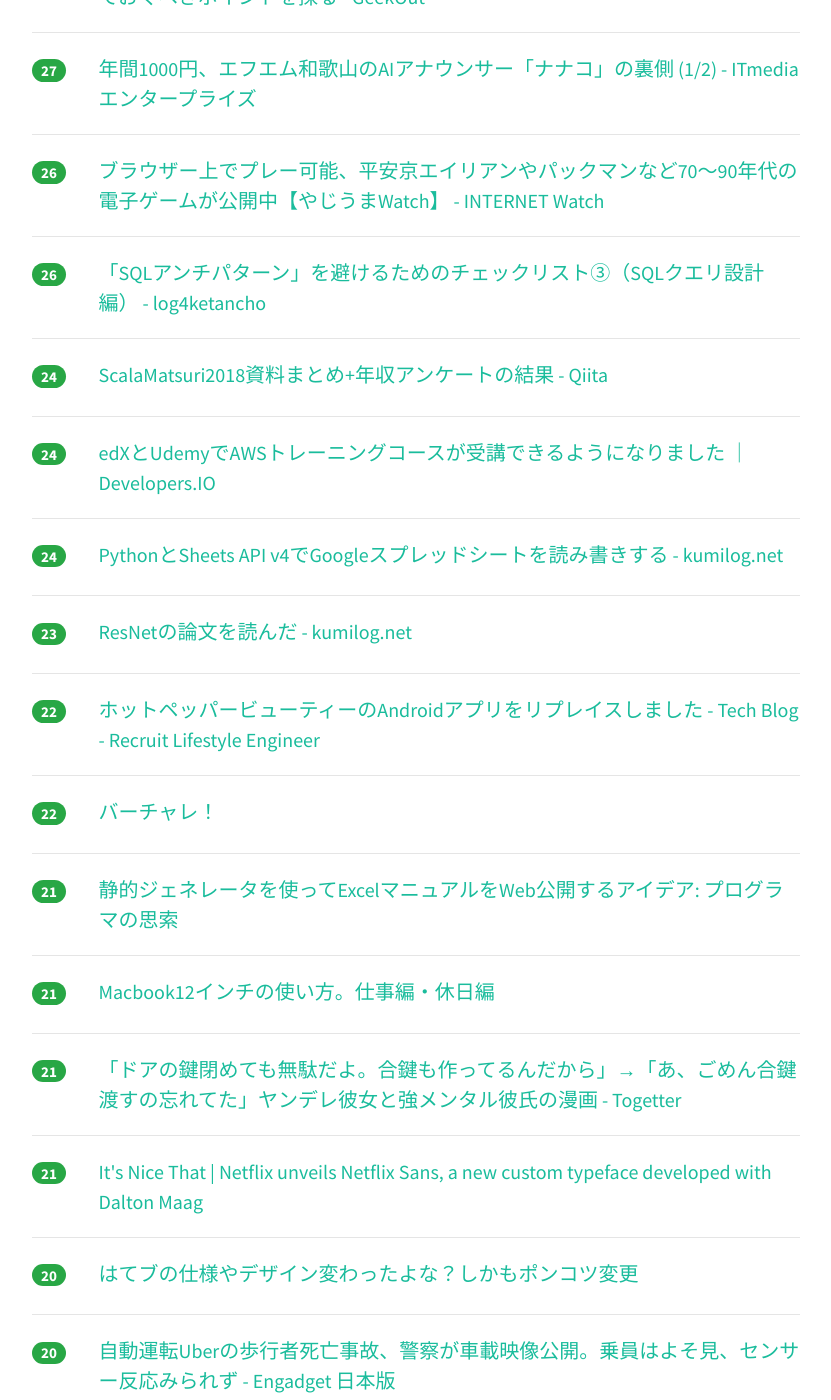
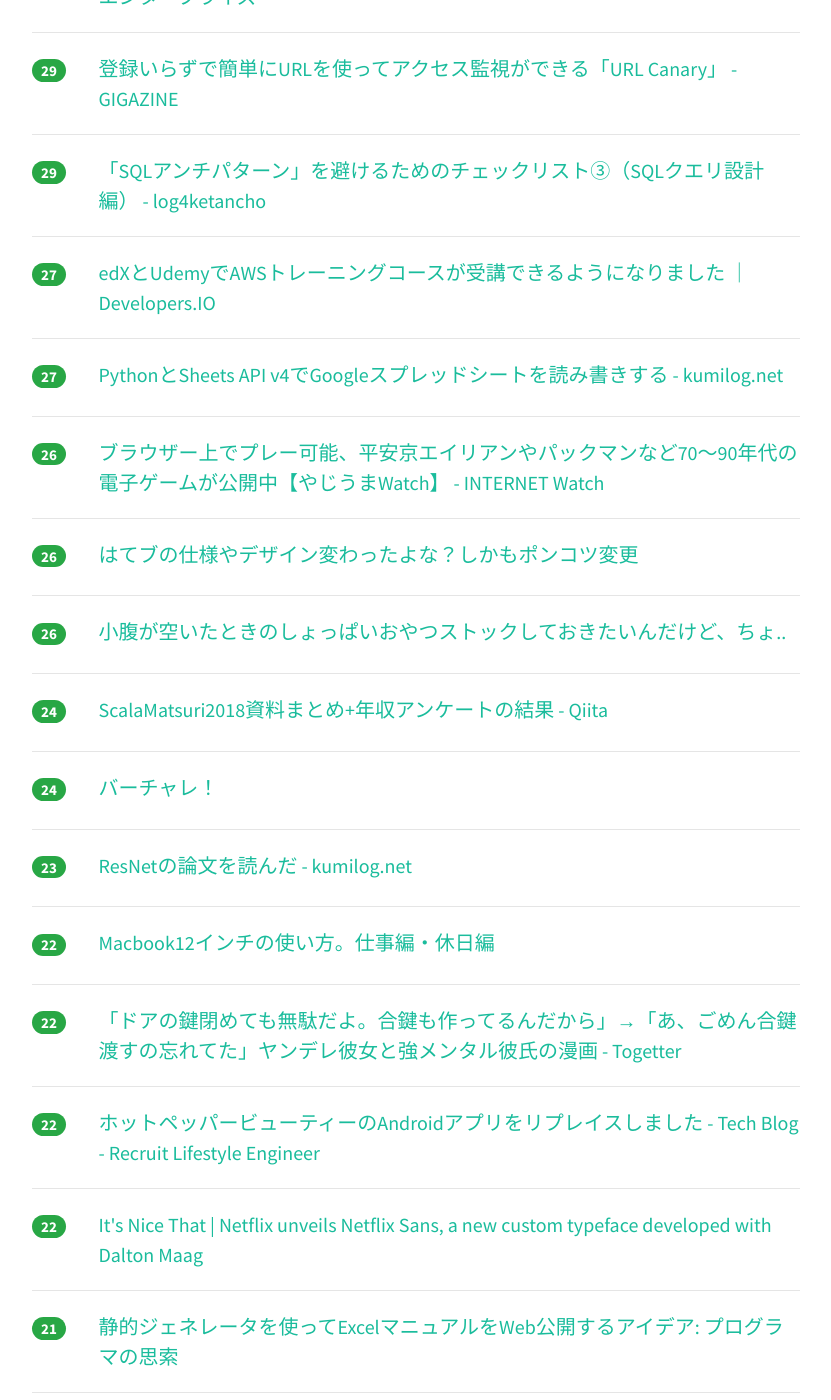
Before and after one commit to yatta47/hatena-matome-site, a Jekyll site: the page built from _posts/2018-03-22-hatena.md, in a window 1280 px wide and 1400 px high, scrolled down 3247 px. Shown: the whole window, without its empty margins (224-1055 px from the left). Built offline with Jekyll 4.4.1, drawn with Linux system fonts in a browser that asks for light colours; nearby versions of some CDN libraries; some of the changed text lies outside the part shown.

Commit message:
Updated 2018-03-22

```diff
--- a/_posts/2018-03-22-hatena.md
+++ b/_posts/2018-03-22-hatena.md
@@ -1,54 +1,69 @@
 ---
 layout: post
 title:  "2018-03-22 はてぶIT"
-date:   2018-03-22 20:02:25
+date:   2018-03-22 21:02:29
 tags: [it-hotentry]
 ---
-57 件のデータあり
+60 件のデータあり
 
 <hr><div class="row">
-<div class="col-1"><span class="badge badge-pill badge-success h2">675</span></div>
+<div class="col-1"><span class="badge badge-pill badge-success h2">686</span></div>
 <div class="col-11"><a href='http://www.publickey1.jp/blog/18/jenkins_xgitdockerkubernetescicd.html' target='_blank'>「Jenkins X」発表。Git/Docker/Kubernetesに特化したことでCI/CD環境の構築運用を自動化 － Publickey</a></div>
 </div>
 <hr>
 <div class="row">
-<div class="col-1"><span class="badge badge-pill badge-success h2">630</span></div>
+<div class="col-1"><span class="badge badge-pill badge-success h2">658</span></div>
 <div class="col-11"><a href='http://blog.kamipo.net/entry/2018/03/22/084126' target='_blank'>MySQLのクエリの良し悪しはrows_examinedで判断する - かみぽわーる</a></div>
 </div>
 <hr>
 <div class="row">
-<div class="col-1"><span class="badge badge-pill badge-success h2">288</span></div>
+<div class="col-1"><span class="badge badge-pill badge-success h2">314</span></div>
 <div class="col-11"><a href='https://speakerdeck.com/pyama86/linuxkomandodebotorunetukuwodiao-beru' target='_blank'>Linuxコマンドでボトルネックを調べる // Speaker Deck</a></div>
 </div>
 <hr>
 <div class="row">
-<div class="col-1"><span class="badge badge-pill badge-success h2">221</span></div>
+<div class="col-1"><span class="badge badge-pill badge-success h2">227</span></div>
 <div class="col-11"><a href='https://anond.hatelabo.jp/20180322014102' target='_blank'>はてな村とかなんとか</a></div>
 </div>
 <hr>
 <div class="row">
-<div class="col-1"><span class="badge badge-pill badge-success h2">192</span></div>
+<div class="col-1"><span class="badge badge-pill badge-success h2">215</span></div>
 <div class="col-11"><a href='https://gigazine.net/news/20180322-linux-kernel-map/' target='_blank'>Linuxカーネルのソースコードを機能とレイヤーで分類して表示してくれる「Linux kernel map」 - GIGAZINE</a></div>
 </div>
 <hr>
 <div class="row">
-<div class="col-1"><span class="badge badge-pill badge-success h2">158</span></div>
+<div class="col-1"><span class="badge badge-pill badge-success h2">174</span></div>
 <div class="col-11"><a href='http://d.hatena.ne.jp/hnw/20180321' target='_blank'>セキュリティの話題に丸腰で踏み込んでくる人を見た - hnwの日記</a></div>
 </div>
 <hr>
 <div class="row">
-<div class="col-1"><span class="badge badge-pill badge-success h2">85</span></div>
+<div class="col-1"><span class="badge badge-pill badge-success h2">93</span></div>
 <div class="col-11"><a href='http://techlife.cookpad.com/entry/2018/03/22/082755' target='_blank'>ハッシュ値の使い方について - クックパッド開発者ブログ</a></div>
 </div>
 <hr>
 <div class="row">
-<div class="col-1"><span class="badge badge-pill badge-success h2">75</span></div>
+<div class="col-1"><span class="badge badge-pill badge-success h2">78</span></div>
 <div class="col-11"><a href='https://hidekatsu-izuno.hatenablog.com/entry/2018/03/21/150000' target='_blank'>「確率統計－機械学習その前に v2.0」を公開した - hidekatsu-izuno 日々の記録</a></div>
 </div>
 <hr>
 <div class="row">
+<div class="col-1"><span class="badge badge-pill badge-success h2">73</span></div>
+<div class="col-11"><a href='https://note.mu/ttmtg/n/nc9ef0a890c3d' target='_blank'>デザインレビューシステム〜正しいデザインを正しく作ったか〜｜Tomotsugu Takahashi｜note</a></div>
+</div>
+<hr>
+<div class="row">
+<div class="col-1"><span class="badge badge-pill badge-success h2">67</span></div>
+<div class="col-11"><a href='http://blog.takuros.net/entry/2018/03/22/090718' target='_blank'>クラウドエンジニア養成読本を書きました - プログラマでありたい</a></div>
+</div>
+<hr>
+<div class="row">
+<div class="col-1"><span class="badge badge-pill badge-success h2">65</span></div>
+<div class="col-11"><a href='https://review-of-my-life.blogspot.com/2018/03/sukebe-ai-development.html' target='_blank'>AIで似ているAV女優を紹介しているスケベAI「スケベ博士」を作りました。②実装編|Review of My Life</a></div>
+</div>
+<hr>
+<div class="row">
 <div class="col-1"><span class="badge badge-pill badge-success h2">63</span></div>
-<div class="col-11"><a href='https://note.mu/ttmtg/n/nc9ef0a890c3d' target='_blank'>デザインレビューシステム〜正しいデザインを正しく作ったか〜｜Tomotsugu Takahashi｜note</a></div>
+<div class="col-11"><a href='http://bookmark.hatenastaff.com/entry/2018/03/22/161110' target='_blank'>【追記あり】トップページやカテゴリページなどのメディア面をリニューアルしました - はてなブックマーク開発ブログ</a></div>
 </div>
 <hr>
 <div class="row">
@@ -58,11 +73,6 @@ tags: [it-hotentry]
 <hr>
 <div class="row">
 <div class="col-1"><span class="badge badge-pill badge-success h2">61</span></div>
-<div class="col-11"><a href='http://blog.takuros.net/entry/2018/03/22/090718' target='_blank'>クラウドエンジニア養成読本を書きました - プログラマでありたい</a></div>
-</div>
-<hr>
-<div class="row">
-<div class="col-1"><span class="badge badge-pill badge-success h2">57</span></div>
 <div class="col-11"><a href='https://coliss.com/articles/build-websites/operation/design/sketch-for-windows-lunacy.html' target='_blank'>速報！Windowsで、Sketchファイルを開いて、編集・保存できる無料アプリが登場 -Lunacy | コリス</a></div>
 </div>
 <hr>
@@ -72,18 +82,13 @@ tags: [it-hotentry]
 </div>
 <hr>
 <div class="row">
-<div class="col-1"><span class="badge badge-pill badge-success h2">48</span></div>
+<div class="col-1"><span class="badge badge-pill badge-success h2">49</span></div>
 <div class="col-11"><a href='http://gendai.ismedia.jp/articles/-/54944' target='_blank'>財務省は「森友文書」の真相が一発で分かる方法をなぜ使わないのか（佃 均） | 現代ビジネス | 講談社（1/3）</a></div>
 </div>
 <hr>
 <div class="row">
-<div class="col-1"><span class="badge badge-pill badge-success h2">48</span></div>
-<div class="col-11"><a href='http://bookmark.hatenastaff.com/entry/2018/03/22/161110' target='_blank'>トップページやカテゴリページなどのメディア面をリニューアルしました - はてなブックマーク開発ブログ</a></div>
-</div>
-<hr>
-<div class="row">
 <div class="col-1"><span class="badge badge-pill badge-success h2">47</span></div>
-<div class="col-11"><a href='https://review-of-my-life.blogspot.com/2018/03/sukebe-ai-development.html' target='_blank'>AIで似ているAV女優を紹介しているスケベAI「スケベ博士」を作りました。②実装編|Review of My Life</a></div>
+<div class="col-11"><a href='https://deepage.net/features/numpy/' target='_blank'>あなたのデータサイエンス力を飛躍的に向上させるNumPy徹底入門 - DeepAge</a></div>
 </div>
 <hr>
 <div class="row">
@@ -102,23 +107,23 @@ tags: [it-hotentry]
 </div>
 <hr>
 <div class="row">
+<div class="col-1"><span class="badge badge-pill badge-success h2">41</span></div>
+<div class="col-11"><a href='http://www.chunichi.co.jp/article/front/list/CK2018032202000069.html' target='_blank'>名大と岐大、法人統合へ協議開始:一面:中日新聞(CHUNICHI Web)</a></div>
+</div>
+<hr>
+<div class="row">
 <div class="col-1"><span class="badge badge-pill badge-success h2">39</span></div>
 <div class="col-11"><a href='https://june29.jp/2018/03/21/invitation-to-engineering-organization-theory-the-book/' target='_blank'>書籍「エンジニアリング組織論への招待」を読んだ - #june29jp</a></div>
 </div>
 <hr>
 <div class="row">
-<div class="col-1"><span class="badge badge-pill badge-success h2">39</span></div>
-<div class="col-11"><a href='http://www.chunichi.co.jp/article/front/list/CK2018032202000069.html' target='_blank'>名大と岐大、法人統合へ協議開始:一面:中日新聞(CHUNICHI Web)</a></div>
-</div>
-<hr>
-<div class="row">
 <div class="col-1"><span class="badge badge-pill badge-success h2">37</span></div>
-<div class="col-11"><a href='https://deepage.net/features/numpy/' target='_blank'>あなたのデータサイエンス力を飛躍的に向上させるNumPy徹底入門 - DeepAge</a></div>
+<div class="col-11"><a href='http://blog.hiroppy.me/entry/nodejs-esm' target='_blank'>Node.jsとECMAScript Modules - 技術探し</a></div>
 </div>
 <hr>
 <div class="row">
 <div class="col-1"><span class="badge badge-pill badge-success h2">34</span></div>
-<div class="col-11"><a href='http://blog.hiroppy.me/entry/nodejs-esm' target='_blank'>Node.jsとECMAScript Modules - 技術探し</a></div>
+<div class="col-11"><a href='https://wivern.exblog.jp/26433449/' target='_blank'>APS-C最強デジイチ、NikonのD500に「まだフルサイズで消耗してるの？」と言われた話 : 超音速備忘録</a></div>
 </div>
 <hr>
 <div class="row">
@@ -128,7 +133,12 @@ tags: [it-hotentry]
 <hr>
 <div class="row">
 <div class="col-1"><span class="badge badge-pill badge-success h2">33</span></div>
-<div class="col-11"><a href='https://wivern.exblog.jp/26433449/' target='_blank'>APS-C最強デジイチ、NikonのD500に「まだフルサイズで消耗してるの？」と言われた話 : 超音速備忘録</a></div>
+<div class="col-11"><a href='https://av.watch.impress.co.jp/docs/news/1112876.html' target='_blank'>ボーズ、肩のせワイヤレススピーカーで周りの音も聞ける「SoundWear Companion」 - AV Watch</a></div>
+</div>
+<hr>
+<div class="row">
+<div class="col-1"><span class="badge badge-pill badge-success h2">33</span></div>
+<div class="col-11"><a href='https://geek-out.jp/column/entry/2018/03/22/110000' target='_blank'>企業のクラウド利用は本当に増えているのか？ 統計データから実態と押さえておくべきポイントを探る - GeekOut</a></div>
 </div>
 <hr>
 <div class="row">
@@ -137,8 +147,8 @@ tags: [it-hotentry]
 </div>
 <hr>
 <div class="row">
-<div class="col-1"><span class="badge badge-pill badge-success h2">32</span></div>
-<div class="col-11"><a href='https://av.watch.impress.co.jp/docs/news/1112876.html' target='_blank'>ボーズ、肩のせワイヤレススピーカーで周りの音も聞ける「SoundWear Companion」 - AV Watch</a></div>
+<div class="col-1"><span class="badge badge-pill badge-success h2">31</span></div>
+<div class="col-11"><a href='https://wired.jp/2018/03/21/refugees-but-on-the-blockchain/' target='_blank'>ブロックチェーンが、社会から置き去りにされた「記録なき人々」の身分証明になる｜WIRED.jp</a></div>
 </div>
 <hr>
 <div class="row">
@@ -152,23 +162,28 @@ tags: [it-hotentry]
 </div>
 <hr>
 <div class="row">
-<div class="col-1"><span class="badge badge-pill badge-success h2">28</span></div>
-<div class="col-11"><a href='https://wired.jp/2018/03/21/refugees-but-on-the-blockchain/' target='_blank'>ブロックチェーンが、社会から置き去りにされた「記録なき人々」の身分証明になる｜WIRED.jp</a></div>
+<div class="col-1"><span class="badge badge-pill badge-success h2">29</span></div>
+<div class="col-11"><a href='http://www.itmedia.co.jp/enterprise/articles/1803/22/news013.html' target='_blank'>年間1000円、エフエム和歌山のAIアナウンサー「ナナコ」の裏側 (1/2) - ITmedia エンタープライズ</a></div>
 </div>
 <hr>
 <div class="row">
-<div class="col-1"><span class="badge badge-pill badge-success h2">28</span></div>
+<div class="col-1"><span class="badge badge-pill badge-success h2">29</span></div>
 <div class="col-11"><a href='https://gigazine.net/news/20180322-url-canary/' target='_blank'>登録いらずで簡単にURLを使ってアクセス監視ができる「URL Canary」 - GIGAZINE</a></div>
 </div>
 <hr>
 <div class="row">
-<div class="col-1"><span class="badge badge-pill badge-success h2">28</span></div>
-<div class="col-11"><a href='https://geek-out.jp/column/entry/2018/03/22/110000' target='_blank'>企業のクラウド利用は本当に増えているのか？ 統計データから実態と押さえておくべきポイントを探る - GeekOut</a></div>
+<div class="col-1"><span class="badge badge-pill badge-success h2">29</span></div>
+<div class="col-11"><a href='http://www.ketancho.net/entry/2018/03/14/074500' target='_blank'>「SQLアンチパターン」を避けるためのチェックリスト③（SQLクエリ設計編） - log4ketancho</a></div>
 </div>
 <hr>
 <div class="row">
 <div class="col-1"><span class="badge badge-pill badge-success h2">27</span></div>
-<div class="col-11"><a href='http://www.itmedia.co.jp/enterprise/articles/1803/22/news013.html' target='_blank'>年間1000円、エフエム和歌山のAIアナウンサー「ナナコ」の裏側 (1/2) - ITmedia エンタープライズ</a></div>
+<div class="col-11"><a href='https://dev.classmethod.jp/cloud/aws/aws-training-edx-udemy/' target='_blank'>edXとUdemyでAWSトレーニングコースが受講できるようになりました ｜ Developers.IO</a></div>
+</div>
+<hr>
+<div class="row">
+<div class="col-1"><span class="badge badge-pill badge-success h2">27</span></div>
+<div class="col-11"><a href='http://www.kumilog.net/entry/2018/03/22/090000' target='_blank'>PythonとSheets API v4でGoogleスプレッドシートを読み書きする - kumilog.net</a></div>
 </div>
 <hr>
 <div class="row">
@@ -178,7 +193,12 @@ tags: [it-hotentry]
 <hr>
 <div class="row">
 <div class="col-1"><span class="badge badge-pill badge-success h2">26</span></div>
-<div class="col-11"><a href='http://www.ketancho.net/entry/2018/03/14/074500' target='_blank'>「SQLアンチパターン」を避けるためのチェックリスト③（SQLクエリ設計編） - log4ketancho</a></div>
+<div class="col-11"><a href='https://anond.hatelabo.jp/20180322155457' target='_blank'>はてブの仕様やデザイン変わったよな？しかもポンコツ変更</a></div>
+</div>
+<hr>
+<div class="row">
+<div class="col-1"><span class="badge badge-pill badge-success h2">26</span></div>
+<div class="col-11"><a href='https://anond.hatelabo.jp/20180123191104' target='_blank'>小腹が空いたときのしょっぱいおやつストックしておきたいんだけど、ちょ..</a></div>
 </div>
 <hr>
 <div class="row">
@@ -188,12 +208,7 @@ tags: [it-hotentry]
 <hr>
 <div class="row">
 <div class="col-1"><span class="badge badge-pill badge-success h2">24</span></div>
-<div class="col-11"><a href='https://dev.classmethod.jp/cloud/aws/aws-training-edx-udemy/' target='_blank'>edXとUdemyでAWSトレーニングコースが受講できるようになりました ｜ Developers.IO</a></div>
-</div>
-<hr>
-<div class="row">
-<div class="col-1"><span class="badge badge-pill badge-success h2">24</span></div>
-<div class="col-11"><a href='http://www.kumilog.net/entry/2018/03/22/090000' target='_blank'>PythonとSheets API v4でGoogleスプレッドシートを読み書きする - kumilog.net</a></div>
+<div class="col-11"><a href='https://anond.hatelabo.jp/20180311123437' target='_blank'>バーチャレ！</a></div>
 </div>
 <hr>
 <div class="row">
@@ -203,12 +218,22 @@ tags: [it-hotentry]
 <hr>
 <div class="row">
 <div class="col-1"><span class="badge badge-pill badge-success h2">22</span></div>
+<div class="col-11"><a href='https://number333.org/2018/03/21/macbook12inch-dailyuse/' target='_blank'>Macbook12インチの使い方。仕事編・休日編</a></div>
+</div>
+<hr>
+<div class="row">
+<div class="col-1"><span class="badge badge-pill badge-success h2">22</span></div>
+<div class="col-11"><a href='https://togetter.com/li/1210729' target='_blank'>「ドアの鍵閉めても無駄だよ。合鍵も作ってるんだから」→「あ、ごめん合鍵渡すの忘れてた」ヤンデレ彼女と強メンタル彼氏の漫画 - Togetter</a></div>
+</div>
+<hr>
+<div class="row">
+<div class="col-1"><span class="badge badge-pill badge-success h2">22</span></div>
 <div class="col-11"><a href='https://engineer.recruit-lifestyle.co.jp/techblog/2018-03-22-hpb-android-replace/' target='_blank'>ホットペッパービューティーのAndroidアプリをリプレイスしました - Tech Blog - Recruit Lifestyle Engineer</a></div>
 </div>
 <hr>
 <div class="row">
 <div class="col-1"><span class="badge badge-pill badge-success h2">22</span></div>
-<div class="col-11"><a href='https://anond.hatelabo.jp/20180311123437' target='_blank'>バーチャレ！</a></div>
+<div class="col-11"><a href='https://www.itsnicethat.com/news/netflix-sans-typeface-dalton-maag-graphic-design-210318' target='_blank'>It's Nice That | Netflix unveils Netflix Sans, a new custom typeface developed with Dalton Maag</a></div>
 </div>
 <hr>
 <div class="row">
@@ -218,37 +243,17 @@ tags: [it-hotentry]
 <hr>
 <div class="row">
 <div class="col-1"><span class="badge badge-pill badge-success h2">21</span></div>
-<div class="col-11"><a href='https://number333.org/2018/03/21/macbook12inch-dailyuse/' target='_blank'>Macbook12インチの使い方。仕事編・休日編</a></div>
-</div>
-<hr>
-<div class="row">
-<div class="col-1"><span class="badge badge-pill badge-success h2">21</span></div>
-<div class="col-11"><a href='https://togetter.com/li/1210729' target='_blank'>「ドアの鍵閉めても無駄だよ。合鍵も作ってるんだから」→「あ、ごめん合鍵渡すの忘れてた」ヤンデレ彼女と強メンタル彼氏の漫画 - Togetter</a></div>
-</div>
-<hr>
-<div class="row">
-<div class="col-1"><span class="badge badge-pill badge-success h2">21</span></div>
-<div class="col-11"><a href='https://www.itsnicethat.com/news/netflix-sans-typeface-dalton-maag-graphic-design-210318' target='_blank'>It's Nice That | Netflix unveils Netflix Sans, a new custom typeface developed with Dalton Maag</a></div>
+<div class="col-11"><a href='https://japanese.engadget.com/2018/03/21/uber/' target='_blank'>自動運転Uberの歩行者死亡事故、警察が車載映像公開。乗員はよそ見、センサー反応みられず - Engadget 日本版</a></div>
 </div>
 <hr>
 <div class="row">
 <div class="col-1"><span class="badge badge-pill badge-success h2">20</span></div>
-<div class="col-11"><a href='https://anond.hatelabo.jp/20180322155457' target='_blank'>はてブの仕様やデザイン変わったよな？しかもポンコツ変更</a></div>
-</div>
-<hr>
-<div class="row">
-<div class="col-1"><span class="badge badge-pill badge-success h2">20</span></div>
-<div class="col-11"><a href='https://japanese.engadget.com/2018/03/21/uber/' target='_blank'>自動運転Uberの歩行者死亡事故、警察が車載映像公開。乗員はよそ見、センサー反応みられず - Engadget 日本版</a></div>
-</div>
-<hr>
-<div class="row">
-<div class="col-1"><span class="badge badge-pill badge-success h2">19</span></div>
 <div class="col-11"><a href='https://japanese.engadget.com/2018/03/21/facebook-24/' target='_blank'>Facebook個人情報不正流用問題、24時間以内にザッカーバーグが公式声明との報。これまでの流れ - Engadget 日本版</a></div>
 </div>
 <hr>
 <div class="row">
 <div class="col-1"><span class="badge badge-pill badge-success h2">18</span></div>
-<div class="col-11"><a href='https://anond.hatelabo.jp/20180123191104' target='_blank'>小腹が空いたときのしょっぱいおやつストックしておきたいんだけど、ちょ..</a></div>
+<div class="col-11"><a href='https://postd.cc/mining-bitcoin-with-pencil-and-paper/' target='_blank'>紙と鉛筆でビットコインをマイニング：1日に0.67ハッシュ | POSTD</a></div>
 </div>
 <hr>
 <div class="row">
@@ -262,6 +267,11 @@ tags: [it-hotentry]
 </div>
 <hr>
 <div class="row">
+<div class="col-1"><span class="badge badge-pill badge-success h2">17</span></div>
+<div class="col-11"><a href='http://www.itmedia.co.jp/news/articles/1803/22/news057.html' target='_blank'>FacebookのザッカーバーグCEO、5000万人の個人情報流出について説明（謝罪はなし） - ITmedia NEWS</a></div>
+</div>
+<hr>
+<div class="row">
 <div class="col-1"><span class="badge badge-pill badge-success h2">16</span></div>
 <div class="col-11"><a href='http://twitter.com/soro_bea/status/976386088175419394' target='_blank'>soro_beaさんのツイート: "黙れ、極左の #文春。地方は今過疎化で深刻な事態。新学部ができれば人口増で地方経済は潤う。そこで市が何とか新学部の誘致の為、市を上げて誘致運動するのは</a></div>
 </div>
@@ -272,8 +282,8 @@ tags: [it-hotentry]
 </div>
 <hr>
 <div class="row">
-<div class="col-1"><span class="badge badge-pill badge-success h2">15</span></div>
-<div class="col-11"><a href='http://www.itmedia.co.jp/news/articles/1803/22/news057.html' target='_blank'>FacebookのザッカーバーグCEO、5000万人の個人情報流出について説明（謝罪はなし） - ITmedia NEWS</a></div>
+<div class="col-1"><span class="badge badge-pill badge-success h2">16</span></div>
+<div class="col-11"><a href='https://crowdworks.jp/public/jobs/1946360' target='_blank'>＜読んで・選んで・はてブ登録＞するだけ！超カンタン作業...の依頼/外注｜その他（カンタン作業）の仕事 [ID:1946360]</a></div>
 </div>
 <hr>
 <div class="row">
@@ -287,6 +297,11 @@ tags: [it-hotentry]
 </div>
 <hr>
 <div class="row">
+<div class="col-1"><span class="badge badge-pill badge-success h2">13</span></div>
+<div class="col-11"><a href='http://www.gamecast-blog.com/archives/65915247.html' target='_blank'>コラム：無料ゲームで広告削除機能を売ると赤字になる。「金を払って広告を削除する要素は贅沢な機能なんです」という現実</a></div>
+</div>
+<hr>
+<div class="row">
 <div class="col-1"><span class="badge badge-pill badge-success h2">12</span></div>
 <div class="col-11"><a href='https://jp.techcrunch.com/2018/03/22/2018-03-20-sources-google-is-buying-lytro-for-about-40m/' target='_blank'>GoogleがLytroを4000万ドル前後で買収との情報――ライトフィールド技術でVR世界構築強化 | TechCrunch Japan</a></div>
 </div>
```
